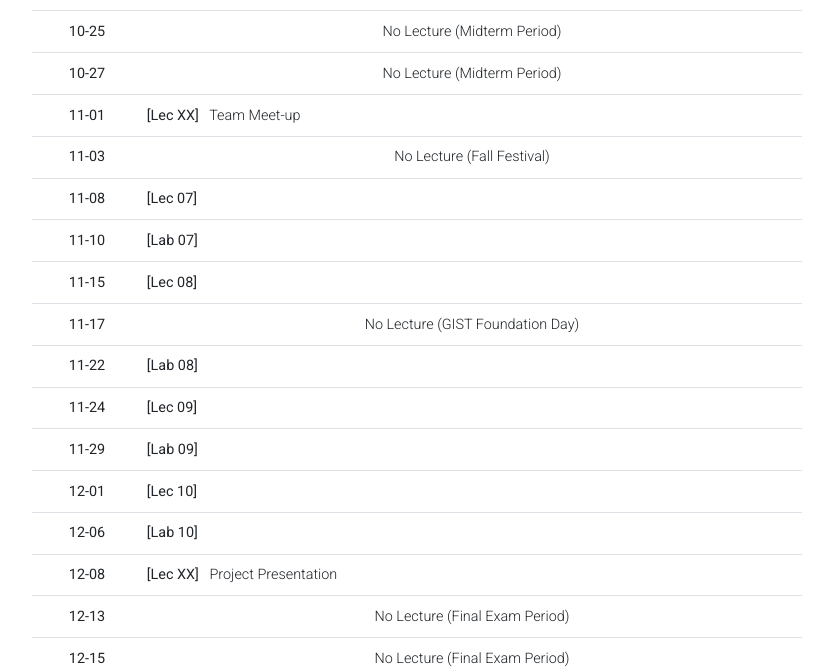
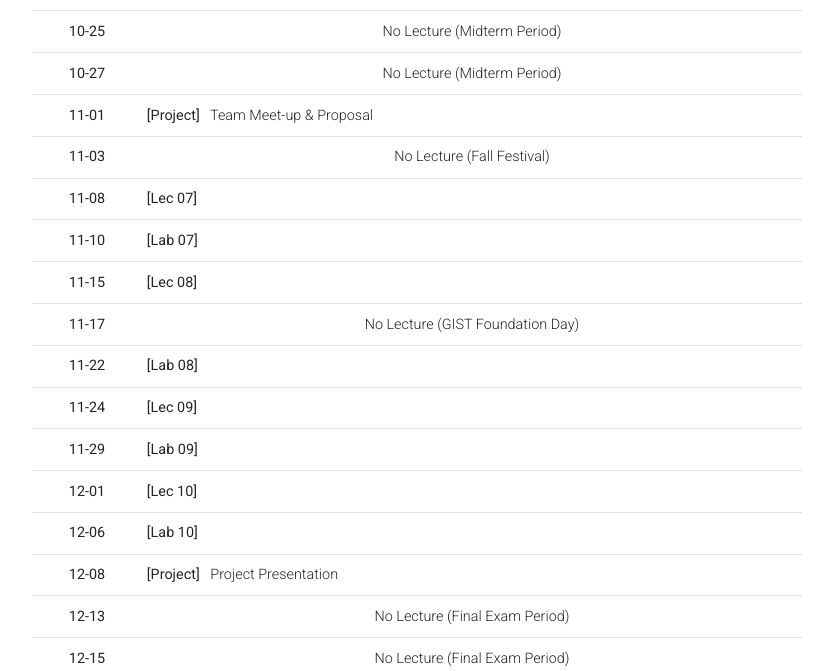
Before and after one commit to Uehwan/Uehwan.github.io, a Jekyll site: the page built from _teaching/aiexplab22fall.md, in a window 1280 px wide and 900 px high, scrolled down 1547 px. Shown: the part 153-824 px from the top of the window, without its empty margins (223-1056 px from the left). Built offline with Jekyll 4.4.1, drawn with Linux system fonts in a browser that asks for light colours; nearby versions of some CDN libraries; comment, search, counter and statistics services are not loaded; a style sheet for code colours, icons or effects is not loaded.

Commit message:
aiexplab setup

```diff
--- a/_config.yml
+++ b/_config.yml
@@ -46,7 +46,7 @@ og_image: # The site-wide (default for all links) Open Graph preview image
 # Social integration
 # -----------------------------------------------------------------------------
 
-github_username: Uehwan # your GitHub user name
+github_username: AutoCompSysLab # your GitHub user name
 gitlab_username: # your GitLab user name
 twitter_username: # your Twitter handle
 linkedin_username: # your LinkedIn user name
--- a/_teaching/aiexplab22fall.md
+++ b/_teaching/aiexplab22fall.md
@@ -172,7 +172,7 @@ This course will showcase various methods in machine learning and deep learning.
     </tr>
     <tr>
       <th scope="row">11-01</th>
-      <td class="text-left"><b>[Lec XX]</b> &nbsp; Team Meet-up</td>
+      <td class="text-left"><b>[Project]</b> &nbsp; Team Meet-up & Proposal</td>
       <td>
         <!--a href="#" class="badge badge-pill" style="background-color:#B509AC;">Recording</a-->
         <!--a href="#" class="badge badge-pill" style="background-color:#B509AC;">Slides</a-->
@@ -252,7 +252,7 @@ This course will showcase various methods in machine learning and deep learning.
     </tr>
     <tr style="border-bottom: 1.5px solid lightgrey;">
       <th scope="row">12-08</th>
-      <td class="text-left"><b>[Lec XX]</b> &nbsp; Project Presentation</td>
+      <td class="text-left"><b>[Project]</b> &nbsp; Project Presentation</td>
       <td>
         <!--a href="#" class="badge badge-pill" style="background-color:#B509AC;">Recording</a-->
         <!--a href="#" class="badge badge-pill" style="background-color:#B509AC;">Slides</a-->
```
Also changed, not shown: _pages/teaching.md (+1 -1 lines), assets/img/aiexplab.png (added).
